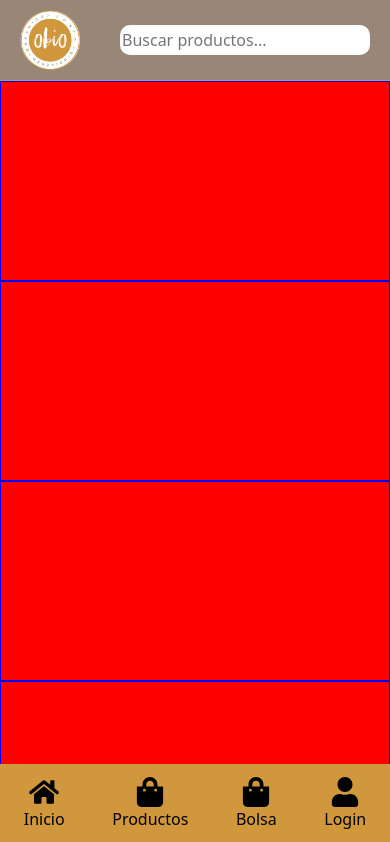
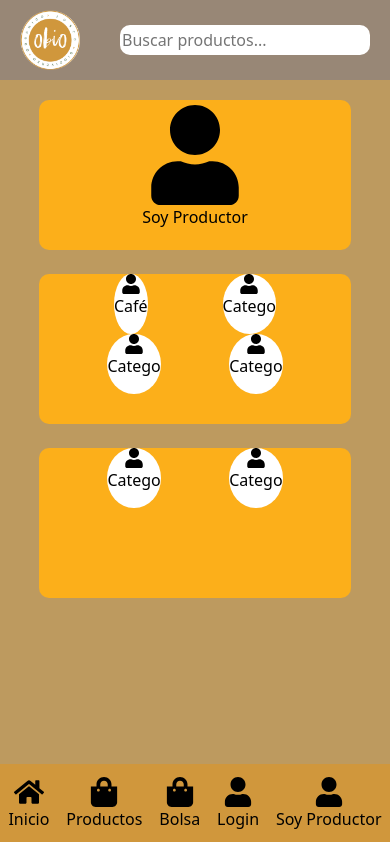
Before and after one commit to NiverMtz/obio-app, a React (Create React App) app: page / in a window 390 px wide. Shown: the top 842 px of the page. Built offline with nearby package versions, Linux system fonts and the light colour scheme.

Commit message:
section inicio mobile

```diff
--- a/src/App.jsx
+++ b/src/App.jsx
@@ -6,6 +6,7 @@ import Footer from "./components/Footer.jsx";
 import Login from "./components/Login.jsx";
 import Products from "./components/Products.jsx";
 import Bag from "./components/Bag.jsx";
+import Productor from "./components/Productor.jsx";
 
 function App() {
   return (
@@ -17,6 +18,7 @@ function App() {
           <Route path="/products" component={Products}></Route>
           <Route path="/bag" component={Bag}></Route>
           <Route path="/login" component={Login}></Route>
+          <Route path="/productor" component={Productor}></Route>
         </Switch>
         <Footer></Footer>
       </Router>
--- a/src/components/Footer.jsx
+++ b/src/components/Footer.jsx
@@ -24,6 +24,10 @@ const Footer = () => {
                 <img src={user} alt="" />
                 <p>Login</p>
             </Link>
+            <Link className="link-mobile" to="/login">
+                <img src={user} alt="" />
+                <p>Soy Productor</p>
+            </Link>
         </div>
     )
 }
--- a/src/components/Inicio.jsx
+++ b/src/components/Inicio.jsx
@@ -1,25 +1,55 @@
 import React from 'react';
 import { Fragment } from 'react-is';
+import user from "../img/user-solid.svg";
+import { Link, useHistory } from "react-router-dom";
 
 const Inicio = () => {
     return (
         <div className="yaaa">
-            <div className="block"></div>
-            <div className="block"></div>
-            <div className="block"></div>
-            <div className="block"></div>
-            <div className="block"></div>
-            <div className="block"></div>
-            <div className="block"></div>
-            <div className="block"></div>
-            <div className="block"></div>
-            <div className="block"></div>
-            <div className="block"></div>
-            <div className="block"></div>
-            <div className="block"></div>
-            <div className="block"></div>
-            <div className="block"></div>
-            <div className="block"></div>
+            <div className="block">
+            <Link id="prod" className="link-mobile" to="/login">
+                <img src={user} alt="" />
+                <p>Soy Productor</p>
+            </Link>
+            </div>
+            <div className="block">
+            <Link id="categ" className="grid-prod" to="/login">
+                <div className="row-a">
+                    <div className="row1">
+                        <img src={user} alt="" />
+                        <p>Café</p>
+                    </div>
+                    <div className="row2">
+                        <img src={user} alt="" />
+                        <p>Catego</p>
+                    </div>
+                </div>
+                <div className="row-b">
+                    <div className="row3">
+                        <img src={user} alt="" />
+                        <p>Catego</p>
+                    </div>
+                    <div className="row3">
+                        <img src={user} alt="" />
+                        <p>Catego</p>
+                    </div>
+                </div>
+            </Link>
+            </div>
+            <div className="block">
+            <Link id="categ" className="link-mobile" to="/login">
+            <div className="row-a">
+                    <div className="row1">
+                        <img src={user} alt="" />
+                        <p>Catego</p>
+                    </div>
+                    <div className="row2">
+                        <img src={user} alt="" />
+                        <p>Catego</p>
+                    </div>
+                </div>
+            </Link>
+            </div>
         </div>
     )
 }
--- a/src/components/Navigation.jsx
+++ b/src/components/Navigation.jsx
@@ -21,6 +21,9 @@ const Navigation = () => {
             <Link className="link-mobile" to="/login">
                 <img src={user} alt="" />
             </Link>
+            <Link className="link-mobile" to="/login">
+                <img src={user} alt="" />
+            </Link>
           </div>
       </div>
   );
--- /dev/null
+++ b/src/components/Productor.jsx
@@ -0,0 +1,11 @@
+import React from 'react'
+
+const Productor = () => {
+    return (
+        <div>
+            Productor
+        </div>
+    )
+}
+
+export default Productor
--- a/src/css/styles.css
+++ b/src/css/styles.css
@@ -8,6 +8,7 @@
   --navbar: #988776;
   --body: #BD9A5F;
   --yellow: #FCAF1A;
+  --orange: #F58234;
 }
 
 body {
@@ -16,13 +17,65 @@ body {
 }
 
 .yaaa {
-  margin-block-start: 81px;
-  margin-block-end: 81px;
+  margin-block-start: 100px;
+  margin-block-end: 100px;
 }
 
 .block {
+  width: 80%;
+  height: 150px;
+  background: var(--yellow);
+  text-align: center;
+  margin: 0 auto;
+  border-radius: 10px;
+  margin-bottom: 1.5rem;
+}
+
+.block:hover {
+  background-color: var(--orange);
+}
+
+#prod {
   width: 100%;
-  height: 200px;
-  background: red;
-  border: 1px solid blue;
+  height: 100%;
+  text-decoration: none;
+  color: black;
+  display: flex;
+  flex-direction: column;
+  justify-content: center;
+  align-items: center;
 }
+
+#prod img{
+  width: 100px;
+  height: 100px;
+}
+
+#categ{
+  text-decoration: none;
+  color: black;
+}
+
+#categ img {
+  width: 20px;
+  height: 20px;
+}
+
+#categ .row1,
+#categ .row2,
+#categ .row3,
+#categ .row4
+ {
+  display: flex;
+  justify-content: center;
+  flex-direction: column;
+  align-items: center;
+  background-color: white;
+  border-radius: 50%;
+}
+
+#categ .row-a,
+#categ .row-b {
+  display: flex;
+  justify-content: space-evenly;
+}
```
